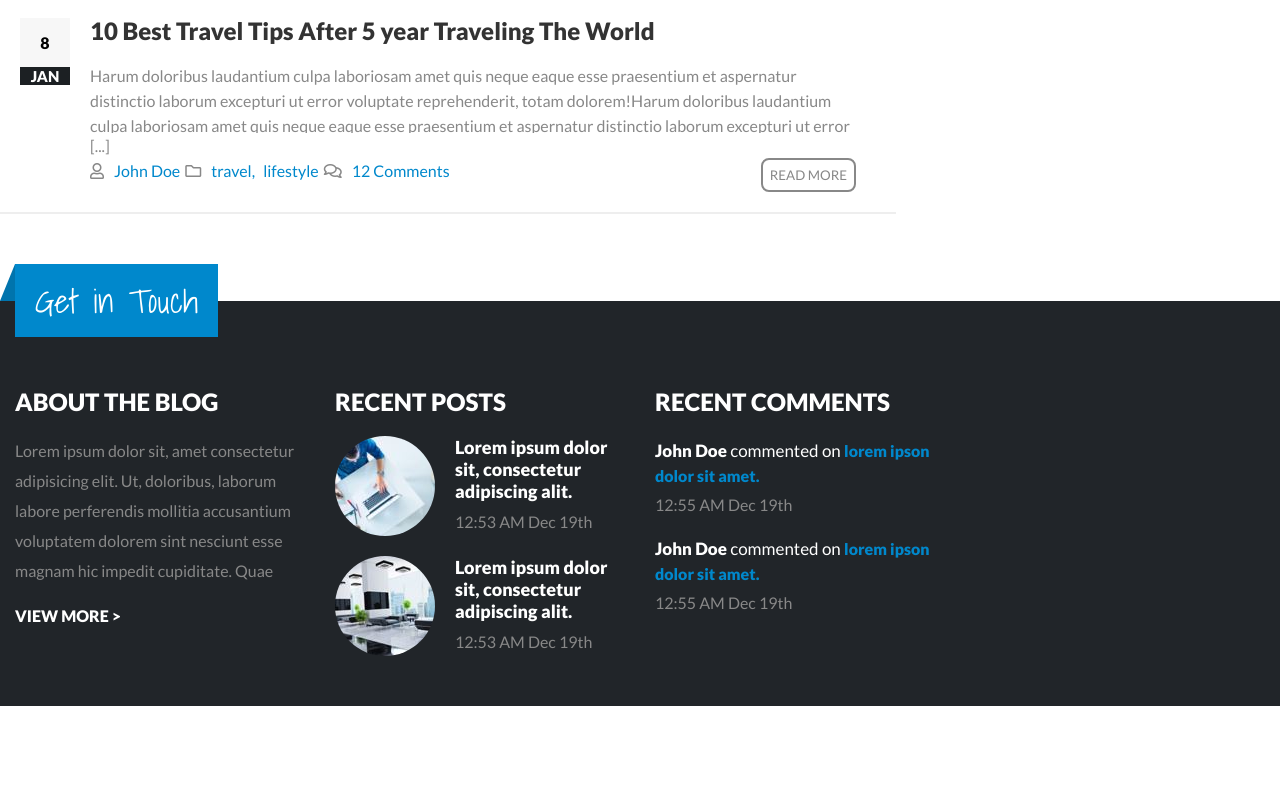
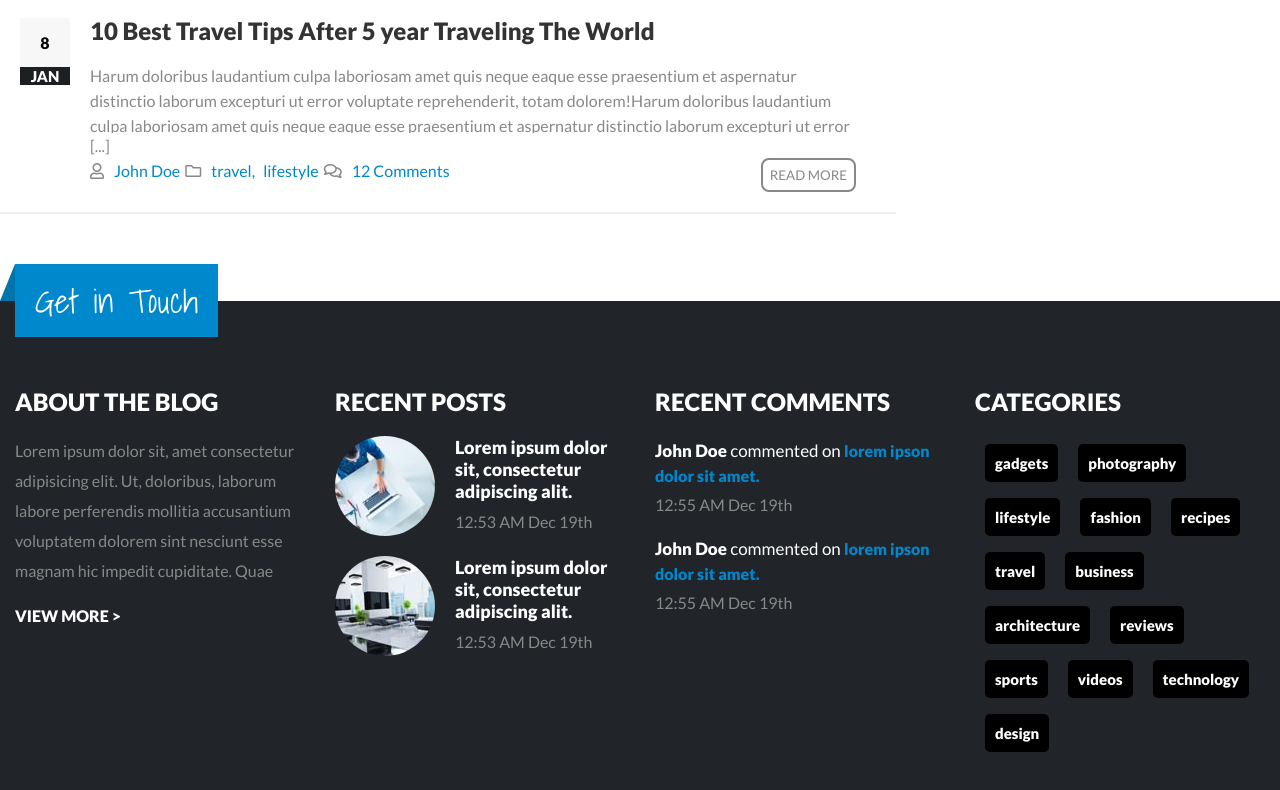
Before and after one commit to LorenzoBuongiorno/proj-html-vuejs, a Vue app: page / in a window 1280 px wide. Shown: the part 4694-5484 px from the top of the page. Before the commit the page ends 5400 px from the top, so only its background shows below. Built offline with nearby package versions, Linux system fonts and the light colour scheme.

Commit message:
added category footer

```diff
--- a/src/components/FooterBox.vue
+++ b/src/components/FooterBox.vue
@@ -43,6 +43,14 @@
                                     </div>
                                     <span class="date">{{recentcomment.date}}</span>
                                </div>
+                            </li>
+                        </ul>
+                    </div>
+                    <div class="footer-box category-tag">
+                        <h2>CATEGORIES</h2>
+                        <ul>
+                            <li v-for="(category,i) in categories" :key="i">
+                                {{category}}
                             </li>
                         </ul>
                     </div>
@@ -146,7 +154,18 @@ export default {
                     color: $main-blue-color;
                 }
             }
-
+        }
+        .category-tag{
+            li{
+                display: inline-block;
+                padding: 10px;
+                background-color: #000;
+                border-radius: 5px;
+                color: #fff;
+                font-size: 15px;
+                font-weight: 900;
+                margin: 8px 10px;
+            }
         }
     }
 
```
